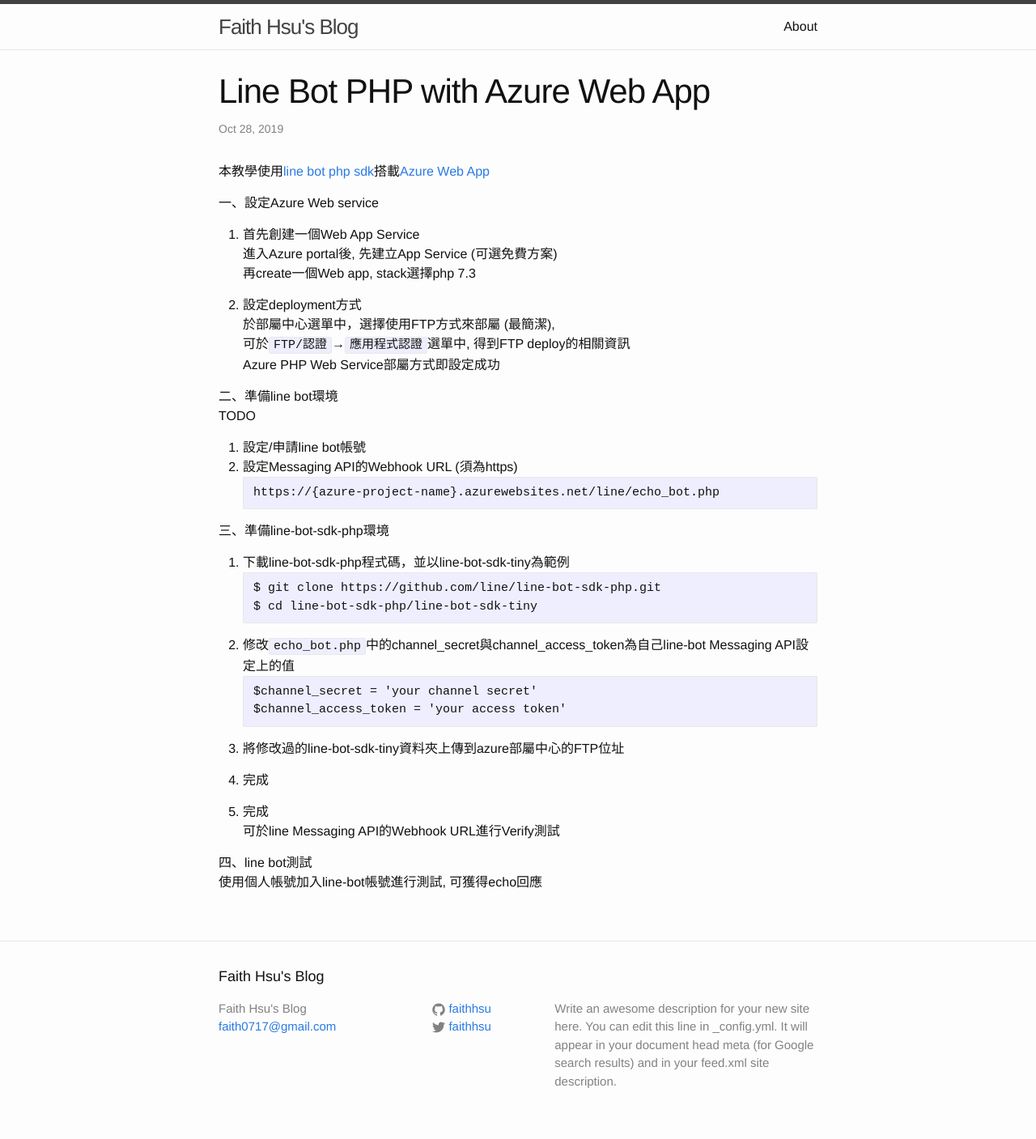
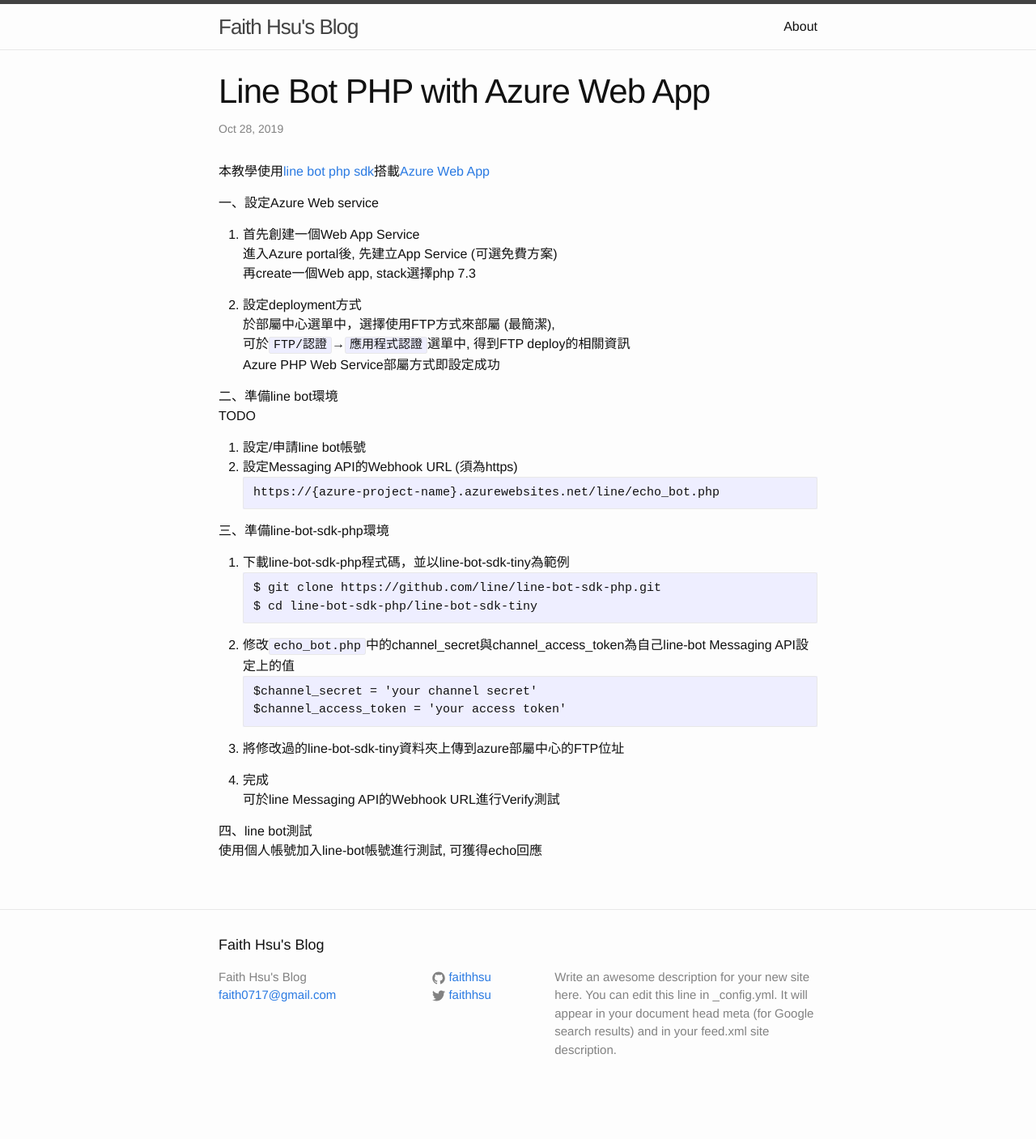
Before and after one commit to faithhsu/faithhsu.github.io, a Jekyll site: the page built from _posts/2019-10-28-Line-Bot-PHP-with-Azure-Web-App.md, in a window 1280 px wide. Shown: the whole page at 81% size. Built offline with Jekyll 4.4.1, drawn with Linux system fonts in a browser that asks for light colours; after the commit the page ends 1368 px from its top, so only the background shows below that.

Commit message:
Update 2019-10-28-Line-Bot-PHP-with-Azure-Web-App.md

```diff
--- a/_posts/2019-10-28-Line-Bot-PHP-with-Azure-Web-App.md
+++ b/_posts/2019-10-28-Line-Bot-PHP-with-Azure-Web-App.md
@@ -40,8 +40,6 @@ $channel_access_token = 'your access token'
 3. 將修改過的line-bot-sdk-tiny資料夾上傳到azure部屬中心的FTP位址
 
 4. 完成
-
-5. 完成
 可於line Messaging API的Webhook URL進行Verify測試
 
 四、line bot測試
```
